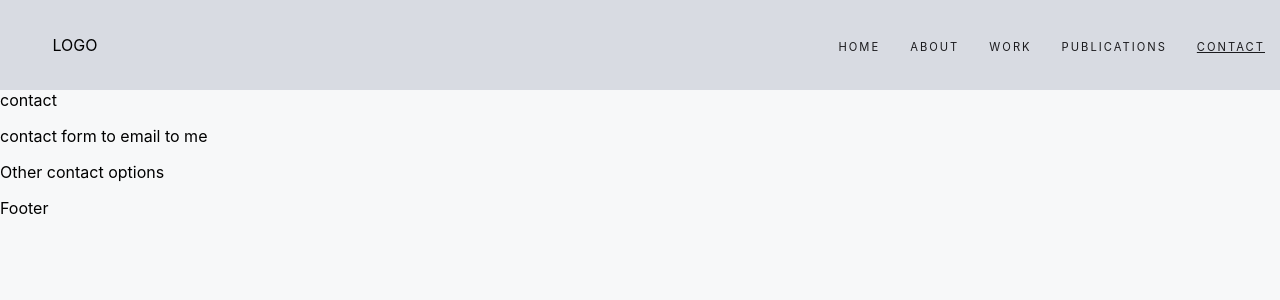
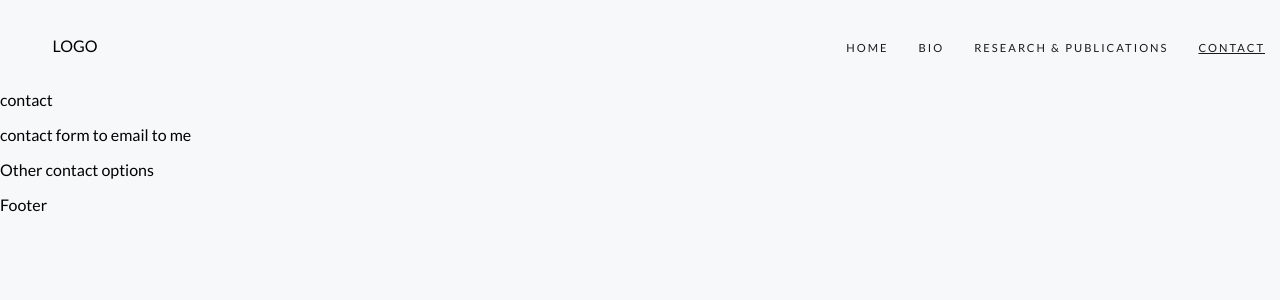
Before and after one commit to ELAndrews/thisiiswallace-FE, a React (Create React App) app in the folder thisiswallace-app/: page /contact in a window 1280 px wide. Shown: the top 300 px of the page. Built offline with nearby package versions, Linux system fonts and the light colour scheme.

Commit message:
trial deploy

```diff
--- a/thisiswallace-app/public/index.html
+++ b/thisiswallace-app/public/index.html
@@ -1,15 +1,14 @@
 <!DOCTYPE html>
 <html lang="en">
+
 <head>
   <meta charset="utf-8" />
   <link rel="icon" href="%PUBLIC_URL%/favicon.ico" />
   <meta name="viewport" content="width=device-width, initial-scale=1" />
   <meta name="theme-color" content="#000000" />
-    <meta
-      name="description"
-      content="Web site created using create-react-app"
-    />
+  <meta name="description" content="Web site created using create-react-app" />
   <link rel="apple-touch-icon" href="%PUBLIC_URL%/logo192.png" />
+  <link href="https://fonts.googleapis.com/css?family=Lato&display=swap" rel="stylesheet">
   <!--
       manifest.json provides metadata used when your web app is installed on a
       user's mobile device or desktop. See https://developers.google.com/web/fundamentals/web-app-manifest/
@@ -26,6 +25,7 @@
     -->
   <title>React App</title>
 </head>
+
 <body>
   <noscript>You need to enable JavaScript to run this app.</noscript>
   <div id="root"></div>
@@ -40,4 +40,5 @@
       To create a production bundle, use `npm run build` or `yarn build`.
     -->
 </body>
+
 </html>
--- a/thisiswallace-app/src/App.css
+++ b/thisiswallace-app/src/App.css
@@ -1,38 +1,5 @@
+@import url('https://fonts.googleapis.com/css?family=Lato&display=swap');
+
 .App {
   text-align: center;
 }
-
-.App-logo {
-  height: 40vmin;
-  pointer-events: none;
-}
-
-@media (prefers-reduced-motion: no-preference) {
-  .App-logo {
-    animation: App-logo-spin infinite 20s linear;
-  }
-}
-
-.App-header {
-  background-color: #282c34;
-  min-height: 100vh;
-  display: flex;
-  flex-direction: column;
-  align-items: center;
-  justify-content: center;
-  font-size: calc(10px + 2vmin);
-  color: white;
-}
-
-.App-link {
-  color: #61dafb;
-}
-
-@keyframes App-logo-spin {
-  from {
-    transform: rotate(0deg);
-  }
-  to {
-    transform: rotate(360deg);
-  }
-}
--- a/thisiswallace-app/src/App.js
+++ b/thisiswallace-app/src/App.js
@@ -2,8 +2,8 @@ import React from "react";
 import { Route, Link } from "react-router-dom";
 import Header from "./components/header";
 import IntroPage from "./components/introPage";
-import About from "./components/about";
-import Work from "./components/work";
+import Bio from "./components/bio";
+import Pubs from "./components/pubs";
 import Contact from "./components/contact"
 import Footer from "./components/footer";
 
@@ -22,8 +22,8 @@ export default function App() {
     <Container className="App">
       <Header />
       <Route exact path="/" component={IntroPage} />
-      <Route exact path="/about" component={About} />
-      <Route path="/work" component={Work} />
+      <Route path="/bio" component={Bio} />
+      <Route path="/publications" component={Pubs} />
       <Route path="/contact" component={Contact} />
       <Footer />
     </Container>
--- a/thisiswallace-app/src/components/about.js
+++ b/thisiswallace-app/src/components/bio.js
@@ -1,6 +1,6 @@
 import React from "react";
 
-export default function About() {
+export default function Bio() {
     return <div>About -- http://www.pharmagellan.com/book good example
         <p> Fast bullet point abilities</p>
         <p>Portfolio photo with SHORT bio</p>
--- a/thisiswallace-app/src/components/header.js
+++ b/thisiswallace-app/src/components/header.js
@@ -1,15 +1,24 @@
-import React from "react";
-import { NavLink } from "react-router-dom";
+import React, { useEffect } from "react";
+import { NavLink, useLocation } from "react-router-dom";
 import styled from 'styled-components';
 import { SOLID } from "./styling/variables"
 
 
 export default function Header() {
 
+  const location = useLocation()
+
+  useEffect(() => {
+    if (location.pathname === "/") {
+      document.getElementById("logoContainer").style.display = "none";
+      document.getElementById("headerContainer").style.justifyContent = "flex-end";
+    }
+  }, location)
+
   const HeaderContainer = styled.div`
       width: 100%;
       height: 90px;
-      background-color: ${SOLID.PASTEL};
+      background-color: ${SOLID.OFF_WHITE};
       display: fixed;
       display: flex;
       justify-content: space-between;
@@ -38,13 +47,14 @@ export default function Header() {
   `;
 
   return (
-    <HeaderContainer className="headerContainer">
-      <Logo>LOGO</Logo>
-      <div className="navLinks">
+    <HeaderContainer id="headerContainer">
+      <Logo id="logoContainer">
+        LOGO
+        </Logo>
+      <div id="navLinks">
         <NavLinks exact to="/">HOME</NavLinks>
-        <NavLinks to="/about">ABOUT</NavLinks>
-        <NavLinks to="/work">WORK</NavLinks>
-        <NavLinks to="/publications">PUBLICATIONS</NavLinks>
+        <NavLinks to="/bio">BIO</NavLinks>
+        <NavLinks to="/publications">RESEARCH 	&amp; PUBLICATIONS</NavLinks>
         <NavLinks to="/contact">CONTACT</NavLinks>
       </div>
     </HeaderContainer>
--- a/thisiswallace-app/src/components/introPage.js
+++ b/thisiswallace-app/src/components/introPage.js
@@ -13,15 +13,17 @@ export default function IntroPage() {
   `;
 
   const Info = styled.div`
-    width: 80%;
-    height: 80%;
-    position: absolute;
-    left: 10%;
-    top: 10%;
+    width: 700px;
+    height: 65%;
+    display: flex;
+    flex-direction: row-reverse;
+    align-items: center;
+    margin: 0px auto;
+    justify-content: space-around;
   `;
 
   const Img = styled.img`
-    border: 20px solid ${SOLID.PASTEL};
+    border: 30px solid ${SOLID.OFF_WHITE};
     height: 300px;
     border-radius: 50%;
     margin-top: 100px;
@@ -30,12 +32,24 @@ export default function IntroPage() {
 
   const InfoContainer = styled.div`
     background-color: ${SOLID.OFF_WHITE};
-    width: 60%;
-    height: 200px;
+    width: 400px;
+    height: 150px;
+    text-align: center;
+    position: relative;
+    top: 50px;
+    left: 30px;
   `;
 
   const Title = styled.h1`
     color: ${SOLID.BLACK};
+    letter-spacing: 4px;
+    font-size: 2.5rem;
+  `;
+
+  const P = styled.p`
+   color: ${SOLID.BLACK};
+    letter-spacing: 4px;
+    font-size: 0.7rem;
   `;
 
 
@@ -45,6 +59,7 @@ export default function IntroPage() {
         <Img src="https://github.com/ELAndrews/thisiiswallace-FE/blob/develop/thisiswallace-app/public/img/profile.jpeg?raw=true" alt="Wallace profile picture" />
         <InfoContainer className="introPageInfo">
           <Title>Wallace</Title>
+          <P>Life Science | Venture</P>
         </InfoContainer>
       </Info>
     </IntroContainer>
--- a/thisiswallace-app/src/components/styling/variables.js
+++ b/thisiswallace-app/src/components/styling/variables.js
@@ -1,3 +1,5 @@
+
+
 // Colors
 export const SOLID = {
     BLACK: "#1B1B1E",
@@ -7,3 +9,6 @@ export const SOLID = {
     PASTEL: "#D8DBE2",
     OFF_WHITE: "#F7F8F9"
 }
+
+//Font
+// in index.css to cover all text arears - Lato, with import in public/html
--- a/thisiswallace-app/src/index.css
+++ b/thisiswallace-app/src/index.css
@@ -1,8 +1,6 @@
 body {
   margin: 0;
-  font-family: -apple-system, BlinkMacSystemFont, 'Segoe UI', 'Roboto', 'Oxygen',
-    'Ubuntu', 'Cantarell', 'Fira Sans', 'Droid Sans', 'Helvetica Neue',
-    sans-serif;
+  font-family: 'Lato', sans-serif;
   -webkit-font-smoothing: antialiased;
   -moz-osx-font-smoothing: grayscale;
 }
```
Also changed, not shown: thisiswallace-app/src/components/pubs.js (renamed from thisiswallace-app/src/components/work.js), 1 other file (tests, documents, lock files or other folders). Lines whose indentation alone changed are shown as unchanged.
